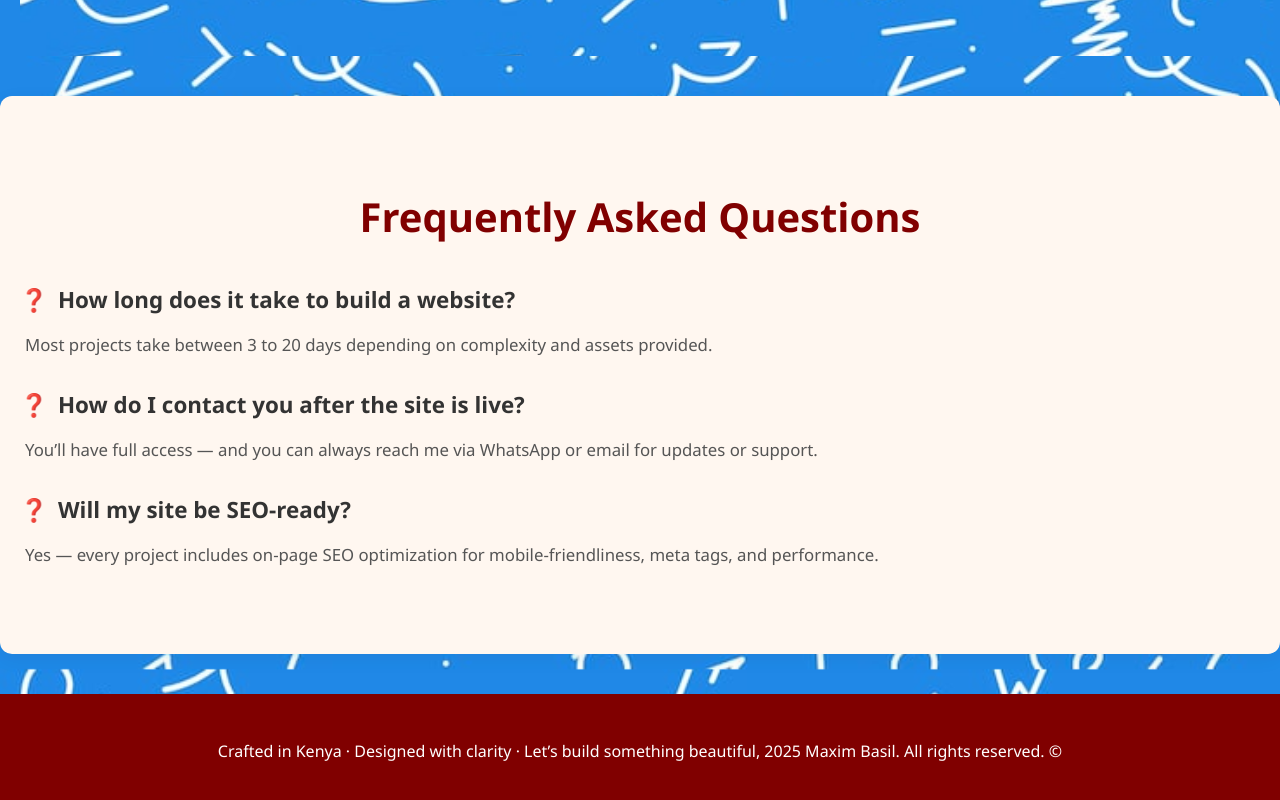
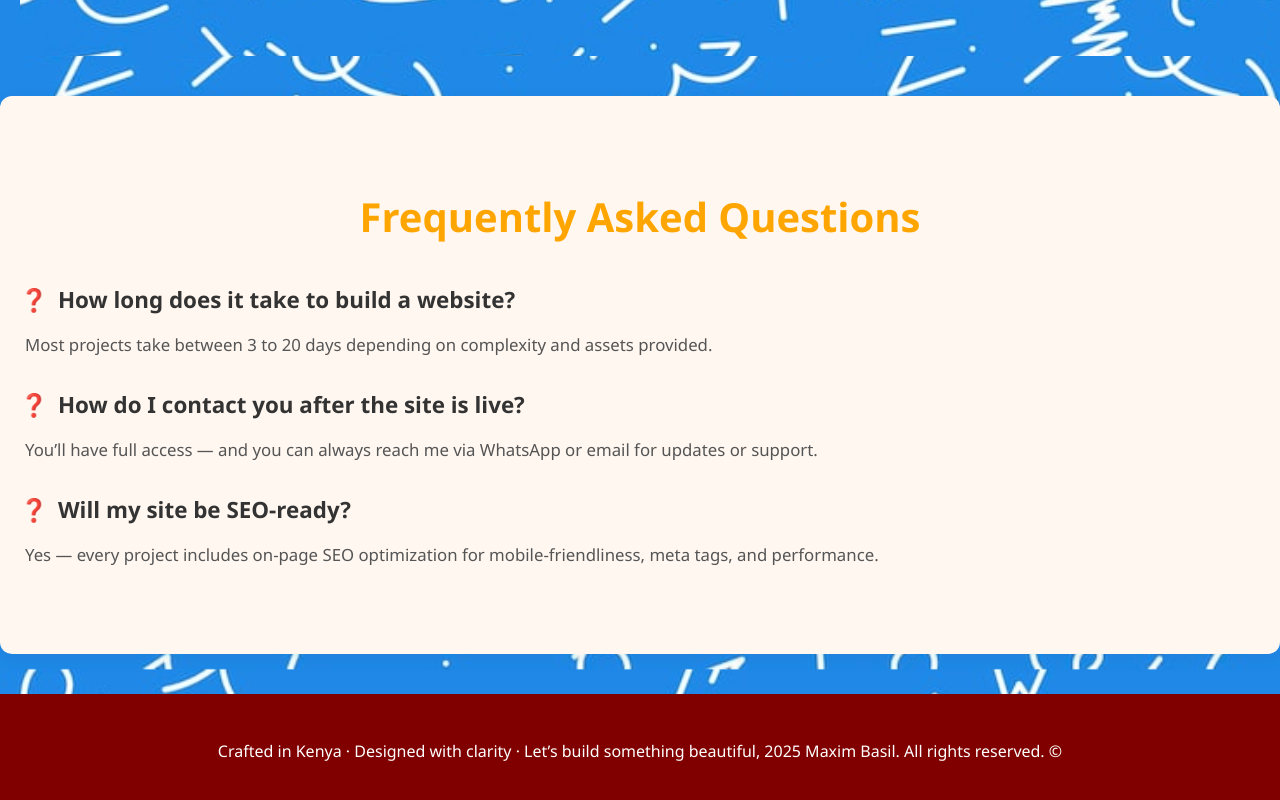
Before and after one commit to maximbasil/friendly-fortnight, a plain HTML site: page index.html in a window 1280 px wide. Shown: the part 1889-2689 px from the top of the page. Drawn offline with Linux system fonts and the light colour scheme.

Commit message:
Update index.html
color change

```diff
--- a/index.html
+++ b/index.html
@@ -160,7 +160,7 @@
     .faq h2 {
       text-align: center;
       font-size: 2.5em;
-      color: maroon;
+      color: orange;
       margin-bottom: 40px;
     }
 
```
